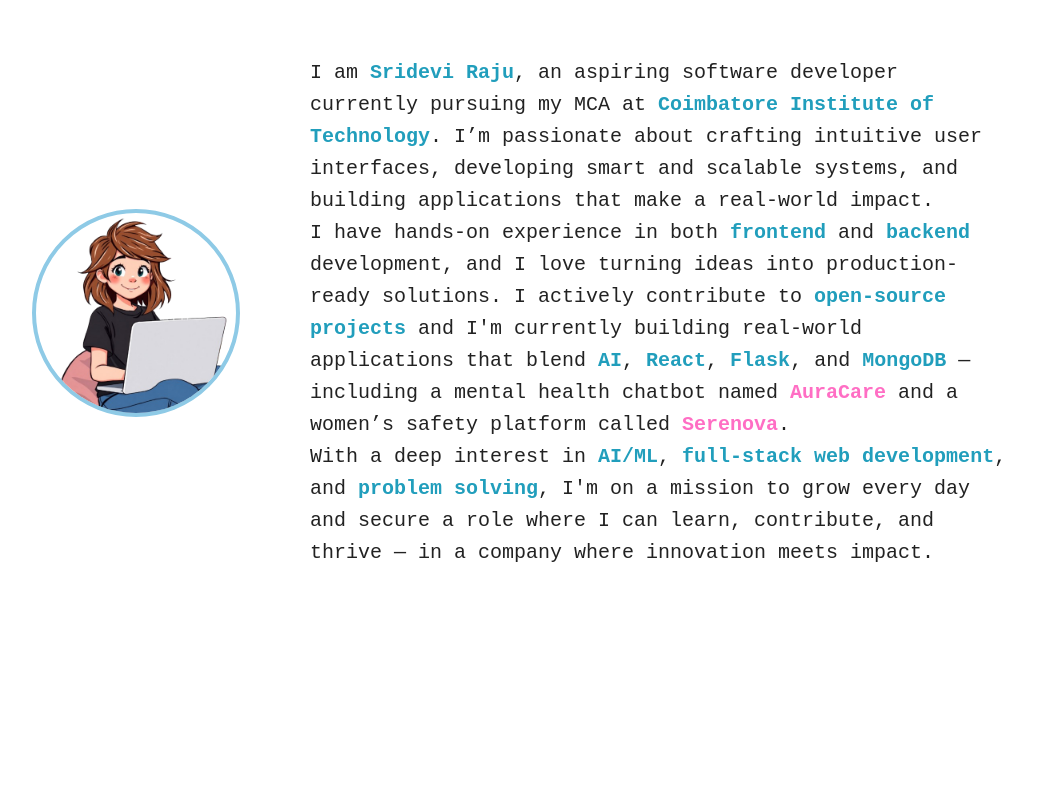
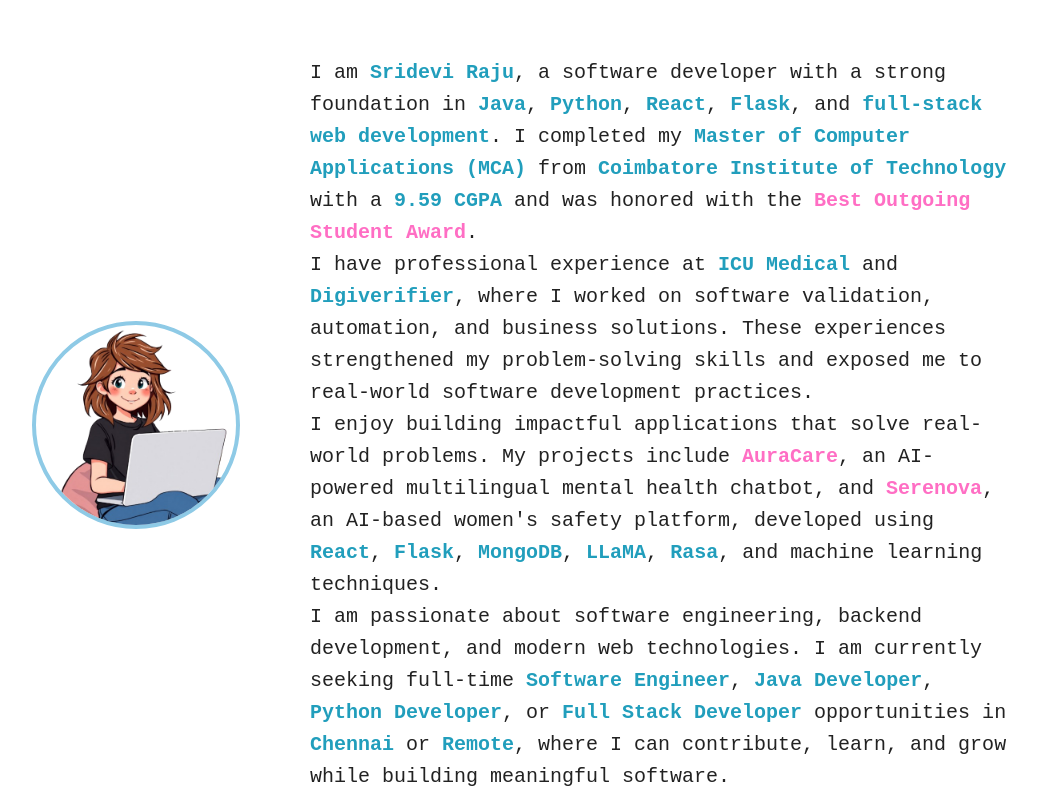
Before and after one commit to Sridevi2108/Sridevi_portfolio, a React (Vite) app: page / in a window 1280 px wide. Shown: the part 845-1640 px from the top of the page, without its empty margins (119-1156 px from the left). Built offline with nearby package versions, Linux system fonts and the light colour scheme.

Commit message:
Update About.jsx

```diff
--- a/src/sections/About/About.jsx
+++ b/src/sections/About/About.jsx
@@ -1,41 +1,61 @@
 import styles from './AboutStyles.module.css';
-import profileImg from '../../assets/hero-img.png'; // Replace with another image if preferred
+import profileImg from '../../assets/hero-img.png';
 
 function About() {
   return (
     <section id="about" className={styles.container}>
-  <h2 className={styles.gradientTitle}>WHO I AM?</h2>
-
+      <h2 className={styles.gradientTitle}>About Me</h2>
 
       <div className={styles.content}>
-    <img src={profileImg} alt="Sridevi Raju" className={styles.image} />
+        <img
+          src={profileImg}
+          alt="Sridevi Raju"
+          className={styles.image}
+        />
 
         <div className={styles.text}>
           <p>
-    I am <span>Sridevi Raju</span>, an aspiring software developer currently pursuing my MCA at
-    <span> Coimbatore Institute of Technology</span>. I’m passionate about crafting intuitive user
-    interfaces, developing smart and scalable systems, and building applications that make a
-    real-world impact.
+            I am <span>Sridevi Raju</span>, a software developer with a strong
+            foundation in <span>Java</span>, <span>Python</span>,
+            <span> React</span>, <span>Flask</span>, and
+            <span> full-stack web development</span>. I completed my
+            <span> Master of Computer Applications (MCA)</span> from
+            <span> Coimbatore Institute of Technology</span> with a
+            <span> 9.59 CGPA</span> and was honored with the
+            <strong> Best Outgoing Student Award</strong>.
           </p>
 
           <p>
-    I have hands-on experience in both <span>frontend</span> and <span>backend</span> development, and I
-    love turning ideas into production-ready solutions. I actively contribute to
-    <span> open-source projects</span> and I'm currently building real-world applications that blend
-    <span> AI</span>, <span>React</span>, <span>Flask</span>, and <span>MongoDB</span> — including a mental health chatbot named
-    <strong> AuraCare</strong> and a women’s safety platform called <strong>Serenova</strong>.
+            I have professional experience at <span>ICU Medical</span> and
+            <span> Digiverifier</span>, where I worked on software validation,
+            automation, and business solutions. These experiences strengthened
+            my problem-solving skills and exposed me to real-world software
+            development practices.
           </p>
 
           <p>
-    With a deep interest in <span>AI/ML</span>, <span>full-stack web development</span>, and
-    <span> problem solving</span>, I'm on a mission to grow every day and secure a role where I can
-    learn, contribute, and thrive — in a company where innovation meets impact.
+            I enjoy building impactful applications that solve real-world
+            problems. My projects include <strong>AuraCare</strong>, an
+            AI-powered multilingual mental health chatbot, and
+            <strong> Serenova</strong>, an AI-based women's safety platform,
+            developed using <span>React</span>, <span>Flask</span>,
+            <span> MongoDB</span>, <span>LLaMA</span>,
+            <span> Rasa</span>, and machine learning techniques.
+          </p>
+
+          <p>
+            I am passionate about software engineering, backend development, and
+            modern web technologies. I am currently seeking full-time
+            <span> Software Engineer</span>,
+            <span> Java Developer</span>,
+            <span> Python Developer</span>, or
+            <span> Full Stack Developer</span> opportunities in
+            <span> Chennai</span> or <span>Remote</span>, where I can
+            contribute, learn, and grow while building meaningful software.
           </p>
         </div>
-
       </div>
     </section>
-
   );
 }
 
```
Lines whose indentation alone changed are shown as unchanged.
